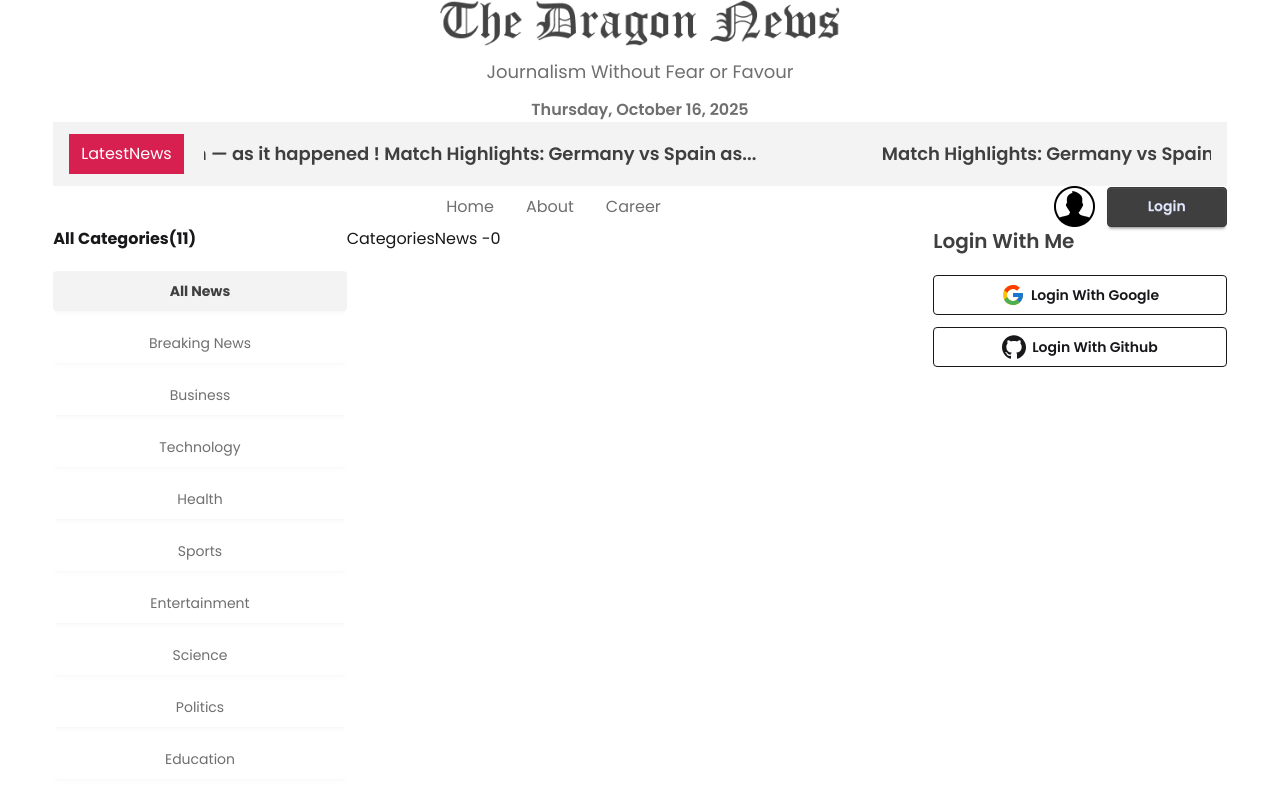
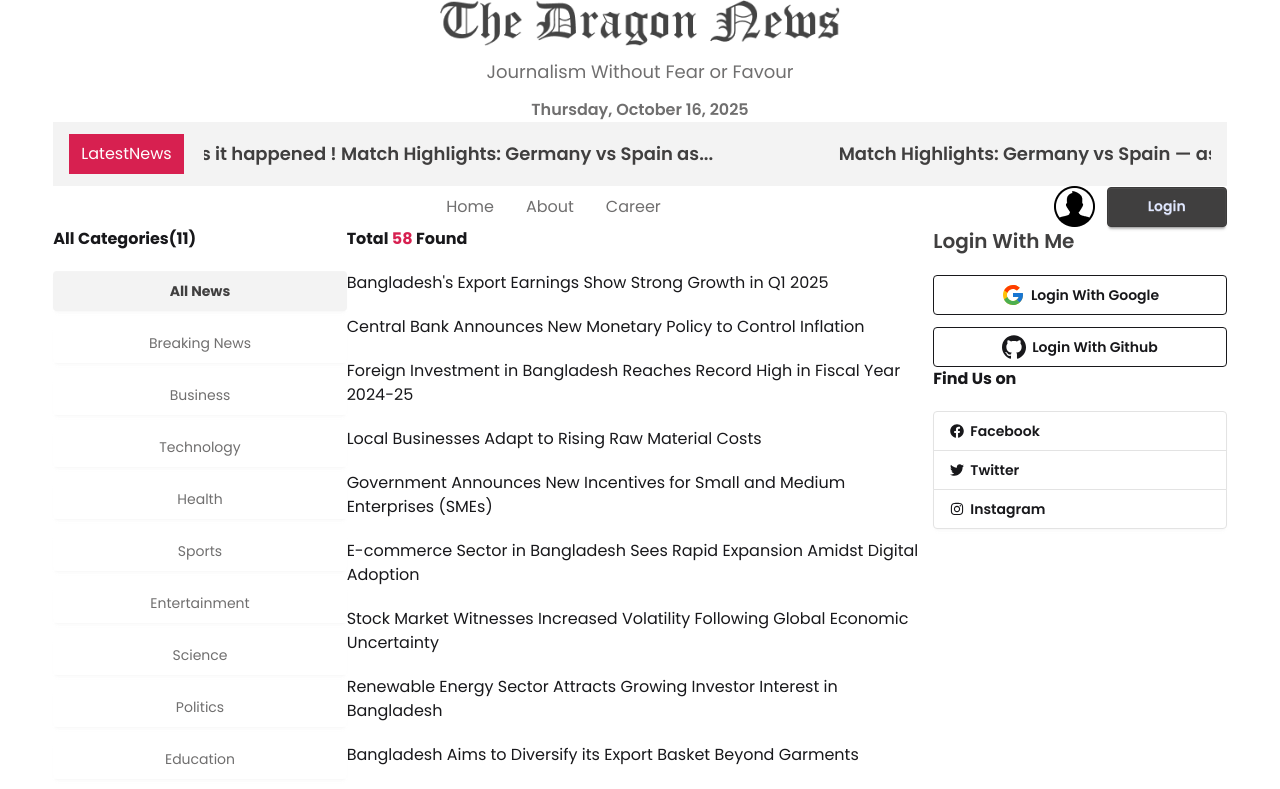
Before and after one commit to miltonahmed/dragon-news-web, a React (Vite) app: page /category/0 in a window 1280 px wide. Shown: the top 789 px of the page. Built offline with nearby package versions, Linux system fonts and the light colour scheme.

Commit message:
findus section done

```diff
--- /dev/null
+++ b/src/Components/Home/NewsCard.jsx
@@ -0,0 +1,5 @@
+const NewsCard = ({ news }) => {
+  return <div>{news.title}</div>;
+};
+
+export default NewsCard;
--- /dev/null
+++ b/src/Components/Home/RightAside/FindUs.jsx
@@ -0,0 +1,24 @@
+import { FaFacebook, FaInstagram, FaTwitter } from "react-icons/fa";
+
+const FindUs = () => {
+  return (
+    <div>
+      <h2 className="font-bold mb-5">Find Us on</h2>
+      <div className="">
+        <div className="join join-vertical w-full">
+          <button className="btn bg-base-100 justify-start join-item">
+            <FaFacebook></FaFacebook> Facebook
+          </button>
+          <button className="btn bg-base-100 justify-start join-item">
+            <FaTwitter></FaTwitter> Twitter
+          </button>
+          <button className="btn bg-base-100 justify-start join-item">
+            <FaInstagram></FaInstagram> Instagram
+          </button>
+        </div>
+      </div>
+    </div>
+  );
+}
+
+export default FindUs
--- a/src/Components/Home/RightAside/RightAside.jsx
+++ b/src/Components/Home/RightAside/RightAside.jsx
@@ -1,9 +1,11 @@
+import FindUs from "./FindUs"
 import SocialLogin from "./SocialLogin"
 
 const RightAside = () => {
   return (
     <div>
       <SocialLogin></SocialLogin>
+      <FindUs/>
     </div>
   )
 }
--- a/src/Pages/CategoriesNews.jsx
+++ b/src/Pages/CategoriesNews.jsx
@@ -1,10 +1,41 @@
-import { useParams } from "react-router";
+import { useEffect, useState } from "react";
+import { useLoaderData, useParams } from "react-router";
+import NewsCard from "../Components/Home/NewsCard";
 
 const CategoriesNews = () => {
-  const {id} = useParams();
+
+  const { id } = useParams();
+  const data = useLoaderData();
+  const [categoriesNews, setCategoriesNews] = useState([]);
+  useEffect(() => {
+    if (id == "0") {
+      setCategoriesNews(data);
+      return;
+    } else if (id == '1') {
+      const filterData = data.filter(news => news.is_today_pick == true);
+      setCategoriesNews(filterData)
+    }
+    else {
+      const filterData = data.filter(news => news.category_id == id);
+      setCategoriesNews(filterData);
+    }
+
+
+  }, [data,id]);
+
   return (
-    <div>CategoriesNews -{id}</div>
-  )
+    <div>
+      <h2 className="font-bold mb-5">
+        Total
+        <span className="text-secondary"> {categoriesNews.length}</span> Found
+      </h2>
+      <div className="grid grid-cols-1 gap-5">
+        {categoriesNews.map(news => (
+          <NewsCard key={news.id} news={news} />
+        ))}
+      </div>
+    </div>
+  );
 }
 
 export default CategoriesNews
--- a/src/Routes/Routes.jsx
+++ b/src/Routes/Routes.jsx
@@ -33,6 +33,7 @@ export const router = createBrowserRouter([
       {
         path: '/category/:id',
         Component: CategoriesNews,
+        loader:()=> fetch('/news.json'),
       },
     ],
   },
```
